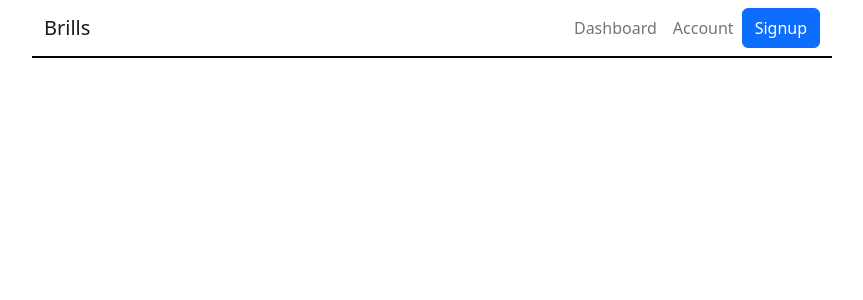
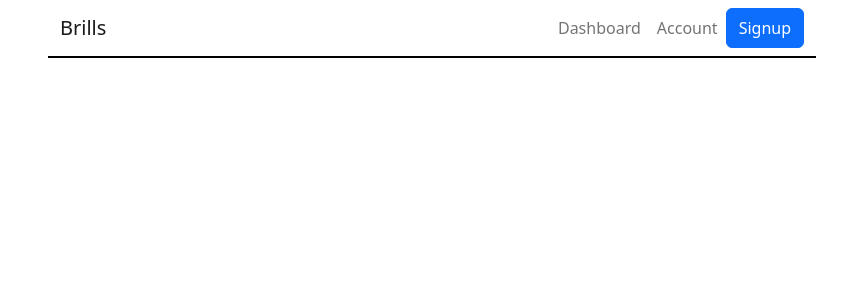
Before and after one commit to KevinMKW/brills, a React (Vite) app: page / in a window 1280 px wide. Shown: the top 300 px of the page, without its empty margins (208-1071 px from the left). Built offline with nearby package versions, Linux system fonts and the light colour scheme.

Commit message:
Add styles

```diff
--- a/src/index.css
+++ b/src/index.css
@@ -1,6 +1,11 @@
-
 body {
     box-sizing: border-box;
-    width: 800px;
+    font-family: system-ui, 'Segoe UI', Roboto, 'Open Sans', Helvetica, sans-serif;
+    width: 60%;
     margin: 0 auto;
 }
+
+p {
+    font-size: 24px;
+    font-weight: 500;
+}
```
